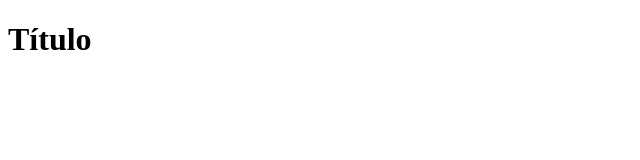
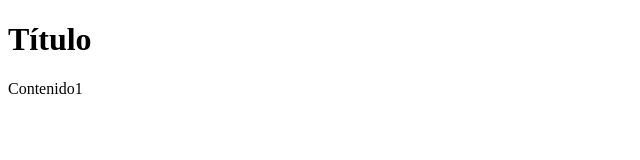
Before and after one commit to Carles-P/sistemas3, a plain HTML site: page index.html in a window 1280 px wide. Shown: the full height of the page, 0-640 px from the left. Drawn offline with Linux system fonts and the light colour scheme.

Commit message:
Añado 'Contenido1' a index.html

```diff
--- a/index.html
+++ b/index.html
@@ -3,6 +3,7 @@
 <body>
 
 <h1>Título</h1>
+<p>Contenido1</p>
 
 </body>
 </html>
```
